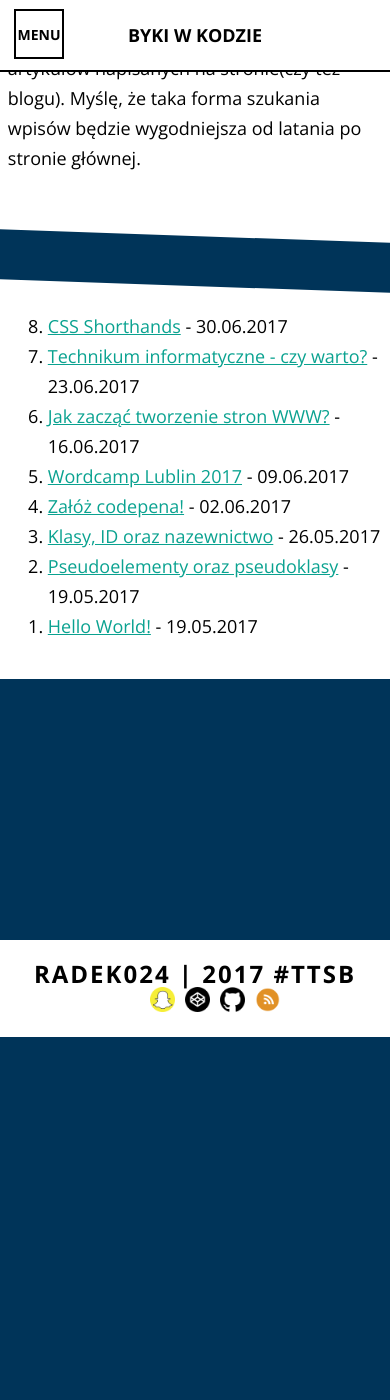
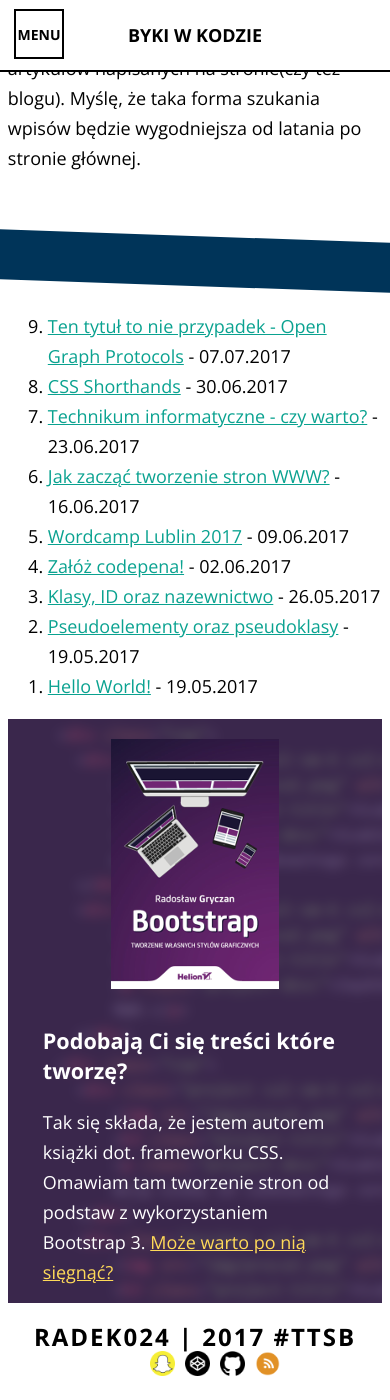
Before and after one commit to radek024/blog, a Jekyll site: the page built from wpisy.html, in a window 390 px wide and 1400 px high, scrolled down 363 px. Built offline with Jekyll 4.4.1, drawn with Linux system fonts in a browser that asks for light colours.

Commit message:
nowy wpis

````diff
--- /dev/null
+++ b/_includes/book.html
@@ -0,0 +1,8 @@
+<section class="book">
+  <img src="{{site.baseurl}}/img/book-cover.png" alt="" class="book-cover">
+  <div class="about">
+    <h3 class="title">Podobają Ci się treści które tworzę?</h3>
+    <p>Tak się składa, że jestem autorem książki dot. frameworku CSS. Omawiam tam tworzenie stron od podstaw z wykorzystaniem Bootstrap 3.
+    <a href="http://www.goo.gl/sus928">Może warto po nią sięgnąć?</a></p>
+  </div>
+</section>
--- a/_layouts/default.html
+++ b/_layouts/default.html
@@ -3,5 +3,6 @@
 {% include nav.html %}
 <main>
   {{content}}
+  </div>
 </main>
 {% include footer.html %}
--- a/_layouts/post.html
+++ b/_layouts/post.html
@@ -7,10 +7,15 @@
       {% if page.img-thumb.size>0 %}
       <img src="{{site.baseurl}}/img/post-thumb/{{page.img-thumb}}" class="thumb-img" alt="">
       {% endif %}
+      <section class="table-content">
+        <h3>Spis treści</h3>
+        <p>Ten wpis nie posiada podtytułów. Twoja przeglądarka może również nie obsługiwać JavaScript.</p>
+      </section>
           {{content}}
       <p class="meta">
             - {{page.author}} - <time datetime="{{page.date | date_to_xmlschema}}">{{ page.date | date: "%d.%m.%Y" }}</time> - {{page.categories | join }} -
       </p>
+      {% include book.html %}
       {% include comments.html %}
     </div>
   </article>
--- /dev/null
+++ b/_posts/2017-07-07-open-graph-protocol.md
@@ -0,0 +1,118 @@
+---
+layout: post
+title: Ten tytuł to nie przypadek - Open Graph Protocols
+author: Radek
+categories: strony-www social-media
+excerpt: Ten opis to również nie przypadek, jak to zrobić?
+comments: true
+img-thumb: 2017-07-07.png
+---
+
+Codziennie widzimy w Internecie setki reklam, niezależnie od tego czy posiadamy AdBlocka, czy też nie. Są one ukryte pod każdym rodzajem treści jakie spotkamy w sieci: artykuły, filmy, podcasty, rekomendacje na forach (szczególnie jeżeli skupiają się one na jakiejś specjalizacji lub marce). Jest to zjawisko oczywiste, ponieważ każdy chce ugryźć kawałek swojego rynku. Jednym wychodzi to lepiej, drugim gorzej. Co do tego mają jednak strony?
+
+Wbrew pozorom bardzo dużo. Jeszcze przed rozpoczęciem jakichkolwiek prac nad witryną musimy sobie zdać sobie sprawę, że ogromny wpływ na dobre zdanie marki ma to, jak reprezentuje się w sieci. Ale to chyba oczywiste? Przy stronach internetowych o wizerunku decyduje czy strona jest responsywna, czy jest estetyczna z punktu graficznego, czy treści są ciekawe dla użytkownika docelowego. Postawmy się w pozycji klienta. Jeżeli coś nas zainteresowało, jesteśmy skłonni do udostępnienia takiej zawartości w social-mediach, które z kolei są zaniedbywane. A posiadamy tyle możliwości w tej dziedzinie!
+
+Mowa o **Open Graph Protocol**. Jest to zbiór określonych reguł dla znacznika `meta`, które pozwalają na poprawę lub zmianę tego, co widzi użytkownik podczas udostępniania strony w m.in. portalach społecznościowych. Podczas tego artykułu postaram się wyjaśnić w jaki sposób można zaimplementować jego podstawowe funkcje.
+
+### Znaczniki regulujące wygląd treści
+
+Jak już wspomniałem, wygląd strony w mediach społecznościowych możemy określić za pomocą znacznika `meta`, który znajduje się w `head`, tak jak pozostałe znaczniki tego typu. Na początku podam wzór ogólny:
+
+```html
+<meta property="og:wlasciwosc" content="wartosc" />
+```
+
+W taki sposób tworzymy znaczniki. Właściwości do wykorzystania jest bardzo dużo, ale ze względu na popularność Facebooka skupimy się wyłącznie na nim. Nie oznacza to jednak, że możemy ignorować inne portale. Po prostu schemat często się powtarza i bezsensownym jest tłumaczeniem tego samego dwadzieścia razy. Przy projektowaniu treści pod OGP (skrót od Open Graph Protocol) należy pamiętać o kliencie docelowym. Przykładem tego może być Twitter. Jest to powszechne narzędzie do komunikacji używane przez polityków. Jeżeli zatem projektujemy stronę z naciskiem na treści tego typu, należy mieć na uwadze wygląd treści na tym portalu społecznościowym.
+
+Wróćmy jednak do właściwości. Oto lista najbardziej podstawowych:
+
+<dl>
+  <dt>og:url</dt>
+  <dd>jako wartość umieszczamy link bezpośredni. Powinien być jak najbardziej bezpośredni, aby czytelnik trafił na podstawową wersję strony.</dd>
+  <dt>og:title</dt>
+  <dd>jeżeli uznamy, że tytuł strony może nie przyciągnąć uwagi, za pomocą tej właściwości jesteśmy w stanie go zmienić</dd>
+  <dt>og:description</dt>
+  <dd>opis umieszczonej strony. Może być to wstęp do artykułu lub treść zachęcająca odbiorcę do odwiedzenia witryny. Jeśli tytuł będzie długi, wpis nie zostanie ukazany (dot. głównie telefonów)</dd>
+  <dt>og:image</dt>
+  <dd>obrazek jako motyw przewodni udostępnionej strony</dd>
+</dl>
+
+Za pomocą tych znaczników jesteśmy w stanie zdecydowanie poprawić odbiór naszej strony.
+
+### OGP w praktyce
+
+Aby nie było wyłącznie suchej teorii weźmy pod uwagę przykład: niech będzie to strona dot. kolei. Uznajmy, że właśnie napisaliśmy nudny artykuł i musimy go w jakiś sposób wypromować poprzez media społecznościowe. Tytuł tego artykułu brzmi “Porównanie średniego czasu dotarcia z miasta A do B różnymi środkami transportu”. Pierwszy rzut oka jest bardzo ważny, a co najbardziej rzuca się w oczy? Rzecz jasna obrazek! Weźmy zatem pierwszą lepszą grafikę z portalu stockowego (w tym wypadku użyłem [stocksnap.io](https://stocksnap.io)):
+
+![]({{site.baseurl}}/img/post-img/2017-07-07/fot01.png)
+
+Doskonale komponuje się on w treść artykułu. Obrazek przedstawia pęd, a z tym wiąże się nasz artykuł. Dodatkowo portal skupia się na kolei, dzięki czemu dodatkowo nawiązujemy do tematyki strony. Jak będzie w takim razie wyglądał zapis?
+
+```html
+<meta property="og:image" content="train.jpeg" />
+```
+
+W taki sposób zapewniliśmy dobrą grafikę w razie udostępnienia wpisu. Ale nie kończymy na tym; to byłoby zbyt łatwe. Tytuł również należy skomponować.
+
+Porównanie średniego czasu dotarcia z miasta A do B różnymi środkami transportu.
+Co jest tutaj nie tak? Przede wszystkim długość. Tytuł ma za zadanie - zaraz po obrazku - zatrzymać odbiorcę oraz ukierunkować temat. Sama grafika tego nie zrobi. Skróćmy zatem zapis do takiej formy: “Miasto A - Miasto B. Koleją czy autem?”. Takim nagłówkiem nie tracimy zaufania odbiorcy, ponieważ nie oszukujemy go nim. Często zdarza się, że portale tworzą możliwie najogólniejsze tytuły celem zyskania odbiorcy. Nie jest to jednak odbiorca stały. Wracając jednak do nagłówka; jego zapis w `html` będzie reprezentował się następująco:
+
+```html
+<meta property="og:title" content="Miasto A - Miasto B. Koleją czy autem?" />
+```
+
+Jak widać, jest bardzo klarowny oraz (w porównaniu do oryginalnego) krótszy. Możemy zatem wykazać się teraz za pomocą właściwości `og:description`. Co możemy w nim umieścić? Możliwości jest bardzo dużo. Przykładami tego są: wstęp artykułu wprost ze strony (odbiorca jest w stanie już na zewnętrznej stronie zapoznać się z pierwszymi słowami wpisu), opis ogólny (czyli skupiający w kilku słowach treść), rozważanie (względem przykładu: “Rower zbyt wolny, samochód zbyt drogi… może pociąg?”) albo atak w stronę użytkownika (jak wcześniej: “A więc jedziesz na LPG… masz ładowarkę do zapalniczek?”). Ostatni jednak nie jest zalecany, chyba że taki jest cel piszącego. Należy jednak liczyć się z konsekwencjami. Dużo rzeczy rozprzestrzenia się poprzez sieć znajomych i należy mieć na uwadze, że jednak niekorzystna opinia może zniechęcić nawet kilkadziesiąt osób. Niekiedy jednak działa to w drugą stronę; ludzie specjalnie wchodzą na stronę, ale z reguły wyłącznie aby atakować autora wpisu. Czy potrzebujemy takich zachowań?
+
+Zaprojektujmy jeden z opisów:
+
+```html
+<meta property="og:description" content="Rower zbyt wolny, samochód zbyt drogi… może pociąg?" />
+```
+
+I na koniec cały kod:
+```html
+<meta property="og:title" content="Miasto A - Miasto B. Koleją czy autem?" />
+<meta property="og:description" content="Rower zbyt wolny, samochód zbyt drogi… może pociąg?" />
+<meta property="og:image" content="train.jpeg" />
+```
+
+### Praca nad właściwym wyświetlaniem
+
+Tak oto przystosowaliśmy nasz artykuł pod względem social-media. Sprawdźmy zatem rezultat naszych działań po wklejeniu strony w przeglądarkę:
+
+![]({{site.baseurl}}/img/post-img/2017-07-07/fot02.png)
+
+Co poszło nie tak? No cóż: zdarza się, że nasze dodatkowe dane nie są wzięte pod uwagę. Szczególnie, jeżeli udostępniamy już kiedyś udostępniony wpis. Skutkuje to pobraniem starych wartości. Należy się ich pozbyć. Robimy to za pomocą [Sharing Debugger
+![]](https://developers.facebook.com/tools/debug/sharing/). Jest to narzędzie pozwalające aktualizować treści pobierane z witryny. Na stronie wklejamy adres strony a następnie klikamy napis **Scrape Again**, co pozwoli zaktualizować informacje. Czasami należy zrobić to dwa razy - dla pewności że wszystko będzie w porządku.
+
+![]({{site.baseurl}}/img/post-img/2017-07-07/fot02.png)
+
+Jak widać, wszystko jest na swoim miejscu. Taka forma przedstawiania wpisu jest nie dość że ciekawsza, to i również schludniejsza, co również ma pozytywny wpływ na odbiór strony przez potencjalnych odwiedzających.
+
+### OGP a systemy zarządzania treścią
+
+Tutaj mamy dwa wyjścia. Możemy ustawić te treści sztywno, albo można również nieco skonfigurować to, co tworzymy. Posłuże się tutaj Jekyllem oraz Wordpressem. W Jekyllu, na tej stronie obrazki, opis oraz tytuł artykułu ustawiam poprzez YAML:
+```YAML
+---
+title: Ten tytuł to nie przypadek - Open Graph Protocols
+excerpt: Ten opis to również nie przypadek, jak to zrobić?
+img-thumb: 2017-07-07.png
+---
+```
+
+Tak prezentują się (wybiórczo) elementy każdego wpisu. Dzięki nim mogę decydować o tym, jaki będzie tytuł danego atrykułu, co będzie zawierał opis i jaki obrazek będzie tym przewodnim. Jeżeli nie uzupełnię  któregoś z pól, nic nie szkodzi - wtedy uruchamiają się inne funkcje, które zrobią to w zamian za te wykorzystane tutaj. Mechanizm jest zatem całkiem prosty.
+
+Jak wyglądałoby to w Wordpressie? Osobiście widzę dwa rozwiązania:
+- poprzez właściwości we wpisach oraz artykułach,
+- poprzez wtyczkę.
+
+Wordpress jest bardzo rozbudowanym narzędziem. Możliwości rzecz jasna jest o wiele więcej, ale to są (moim zdaniem) najłatwiejsze. I tak dla tytułu pobieralibyśmy tytuł wpisu, opis generowalibyśmy z *zajawki*, a obrazek pobierany by był poprzez tzw. "thumbnail image". Jeżeli jedna z treści byłaby nie odpowiadająca naszym oczekiwaniom, to zawsze możemy wykorzystać [Custom Fields](https://codex.wordpress.org/Custom_Fields) i poprzez te właściwości operować na wpisie.
+
+Wtyczki również oferują takie możliwości, a polecaną przez sam OGP jest [WP Facebook Open Graph protocol](https://wordpress.org/plugins/wp-facebook-open-graph-protocol/). Schemat działania jest bardzo podobny, więc nie będę go opisywał.
+
+### Rezygnacja z OGP
+
+OK, a co jeżeli nie użyjemy tych znaczników? Facebook jest całkiem sprytny w tej kwestii. Pobiera dane z innych znaczników `meta`, co mieliśmy okazję zobaczyć. Tytuł zamiast z `og:title` pobierze `title`, opis zamiast `og:description` pobierze `meta name="description"`, a zamiast ustawionego obrazka w oknie pojawi się pierwszy lepszy z witryny. OGP daje nam nad tym kontrolę. Na przykład dla #bykiwkodzie nie używam wszystkich znaczników, ponieważ ich nie potrzebuję. Jeżeli jednak zależałoby mi na zmianie tych kwestii względem tych standardowych, to wskazanym jest użycie znaczników. Nie używam również `og:url`, ponieważ adresy moich stron są bezpośrednie. Gdybym jednak oparł swojego bloga o jakiś CMS z PHP(lub przesyłał jakieś dane w adresie) to byłoby wskazane. Nie chcemy przecież, aby użytkownik dostał stronę z doczepką od m.in `GET`.
+
+### Podsumowanie
+
+OGP to wierzchołek góry lodowej. Strony z roku na rok stają się coraz bogatsze pod tym względem. Używanie OGP nie boli - to kwestia maksymalnie dwudziestu minut pracy przy stronie (poprzez doczepienie odpowiednich znaczników), a efekty są warte tego czasu. Nic tylko używać. :)
--- a/css/style.css
+++ b/css/style.css
@@ -33,7 +33,7 @@
 }
 
 div[class^="language"]{
-  white-space: pre;
+  white-space: pre-line;
   font-size: 0.75em;
   line-height: 23px;
   font-family: monospace;
@@ -54,7 +54,7 @@
 
 code{
   padding: 4px;
-  background: #0277BD;
+  background: #555555;
   border-radius: 4px;
   color: #FFF;
 }
@@ -315,6 +315,34 @@
 
 }
 
+.table-content{
+  position: relative;
+  padding: 10px;
+  margin-top: 20px;
+}
+
+.table-content h3{
+  font: normal 700 1.2em/1.2 "Open Sans", sans-serif;
+  text-transform: uppercase;
+  padding: 0;
+  display: block;
+  margin: 0 auto;
+  box-sizing: border-box;
+}
+.table-content h3::before{
+  content: unset;
+
+}
+
+.table-content .content-list{
+  margin: 10px 0 0 ;
+  font-size: 0.9em;
+  line-height: 1.5;
+}
+
+.table-content li::first-letter{
+  text-transform: capitalize;
+}
 .contact-page .form{
   max-width: 480px;
   margin: 0 auto;
@@ -391,6 +419,7 @@
   padding-top: 40px;
   text-transform: uppercase;
   overflow: hidden;
+  width: 100%;
 }
 .content-heading .content-title::after{
   display: block;
@@ -420,13 +449,13 @@
 }
 
 .container hr{
+
   height: 0;
-  width: 50%;
-  margin: 40px auto 20px;
- border-bottom: 3px solid #CFD8DC;
+  margin: 40px auto 40px;
+  border-bottom: 5px solid #003459;
 }
 
-.terms-list{
+dl{
   padding: 15px;
   max-width: 600px;
   width: 100%;
@@ -434,13 +463,13 @@
   box-sizing: border-box;
 }
 
-.terms-list .term-title{
+dl dt{
   font-size: 21px;
   text-align: right;
   border-bottom: 1px solid #ccc;
 }
 
-.terms-list .term-description{
+dl dd{
   text-indent: 20px;
   font-size: 16px;
   font-style: italic;
@@ -476,6 +505,58 @@
 
 .category-title ~ ul{
   margin-top: 5px;
+}
+
+.book{
+  position: relative;
+  background-image: url("../img/code.png");
+  display: flex;
+  align-items: center;
+  vertical-align: middle;
+  justify-content: space-between;
+  padding: 20px;
+  margin-bottom: 40px;
+  z-index: 1;
+}
+.book::before{
+  content: "";
+  position: absolute;
+  z-index: -1;
+  top: 0;
+  left: 0;
+  width: 100%;
+  height: 100%;
+  background-color: rgba(77,34,101,0.5);
+}
+
+.book img{
+ flex-basis: 25%;
+}
+.book .about{
+  padding: 15px;
+  flex-basis: 100%;
+}
+
+.book h3{
+  font-size: 1.2em;
+  color: #FFF;
+  padding-top: 0;
+  text-transform: none;
+}
+
+.book h3::before{
+  content: unset;
+}
+
+.book p{
+  color: #FFF;
+}
+
+body .content .book a{
+  color: #FFDA59;
+}
+body .content .book a:visited{
+  color: #FFA726;
 }
 
 .footer{
@@ -656,6 +737,14 @@
     font-size: 14px;
   }
 
+  .book{
+    flex-direction: column;
+  }
+
+  .post .content .book img{
+    width: unset;
+  }
+
   .welcome-heading .container .deco-img{
     margin-right: 0;
   }
--- a/js/main.js
+++ b/js/main.js
@@ -7,3 +7,22 @@
 navbar.classList.toggle("open");
 
 }, false);
+
+window.addEventListener("load", function(){
+  var tabContent=document.querySelector(".table-content");
+  var subtitles=document.querySelectorAll("h3");
+  if(subtitles.length>1){
+    tabContent.querySelector("p").remove();
+  }
+  var table=document.createElement("ol");
+  table.classList.add("content-list");
+  for(var i=1; i<=subtitles.length-2; i++){
+  var listItem=document.createElement("li");
+  var link=document.createElement("a");
+  link.href="#"+subtitles[i].id;
+  link.innerHTML=subtitles[i].innerHTML;
+  listItem.appendChild(link);
+  table.appendChild(listItem);
+  tabContent.appendChild(table);
+  }
+  }, false)
--- a/wpisy.html
+++ b/wpisy.html
@@ -17,5 +17,6 @@
           <li><a href="{{site.baseurl}}{{news.url}}" title="{{news.title}}">{{ news.title }}</a> - <time datetime="{{news.date | date_to_xmlschema}}">{{ news.date | date: "%d.%m.%Y" }}</time></li>
         {% endfor %}
       </ol>
+      {% include book.html %}
     </div>
 </article>
````
Also changed, not shown: img/book-cover.png (added), img/code.png (added), img/logo-rounded.png (added), img/post-img/2017-07-07/fot01.png (added), img/post-img/2017-07-07/fot02.png (added), img/post-img/2017-07-07/fot03.png (added), img/post-thumb/2017-07-07.png (added).
